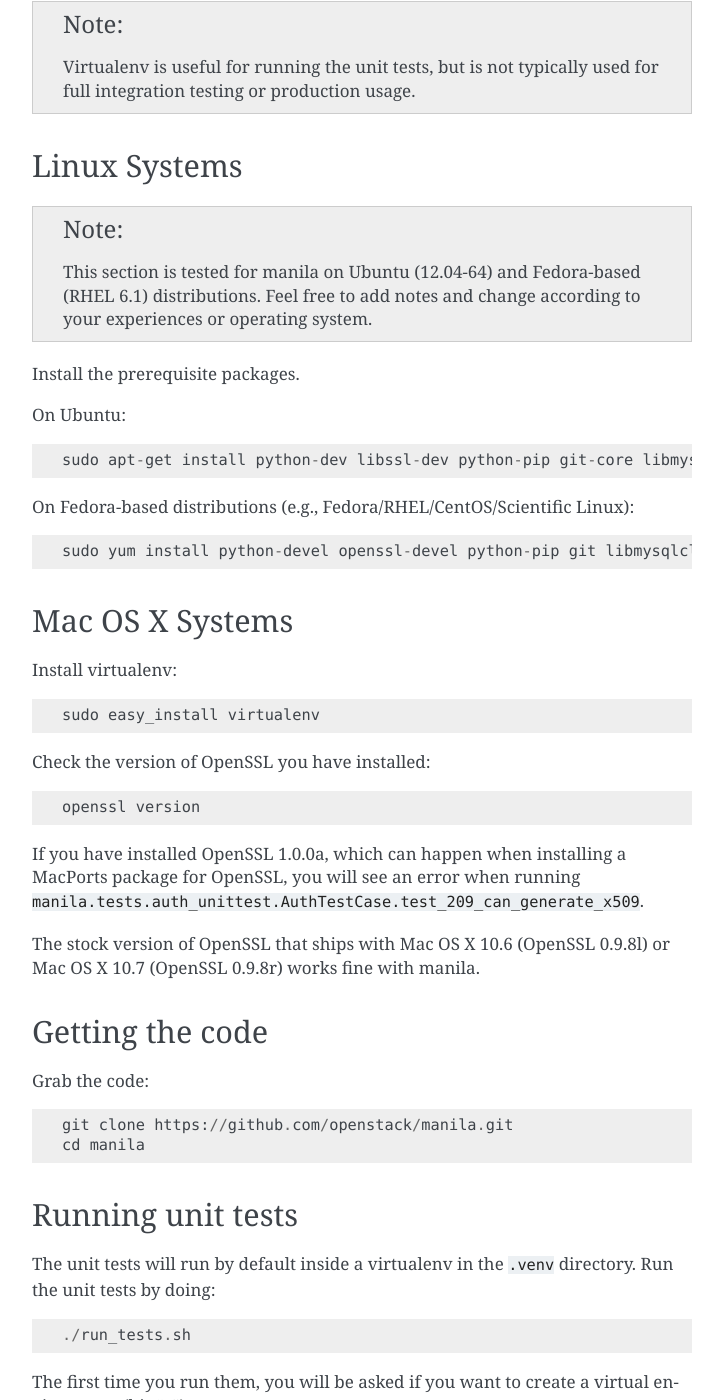
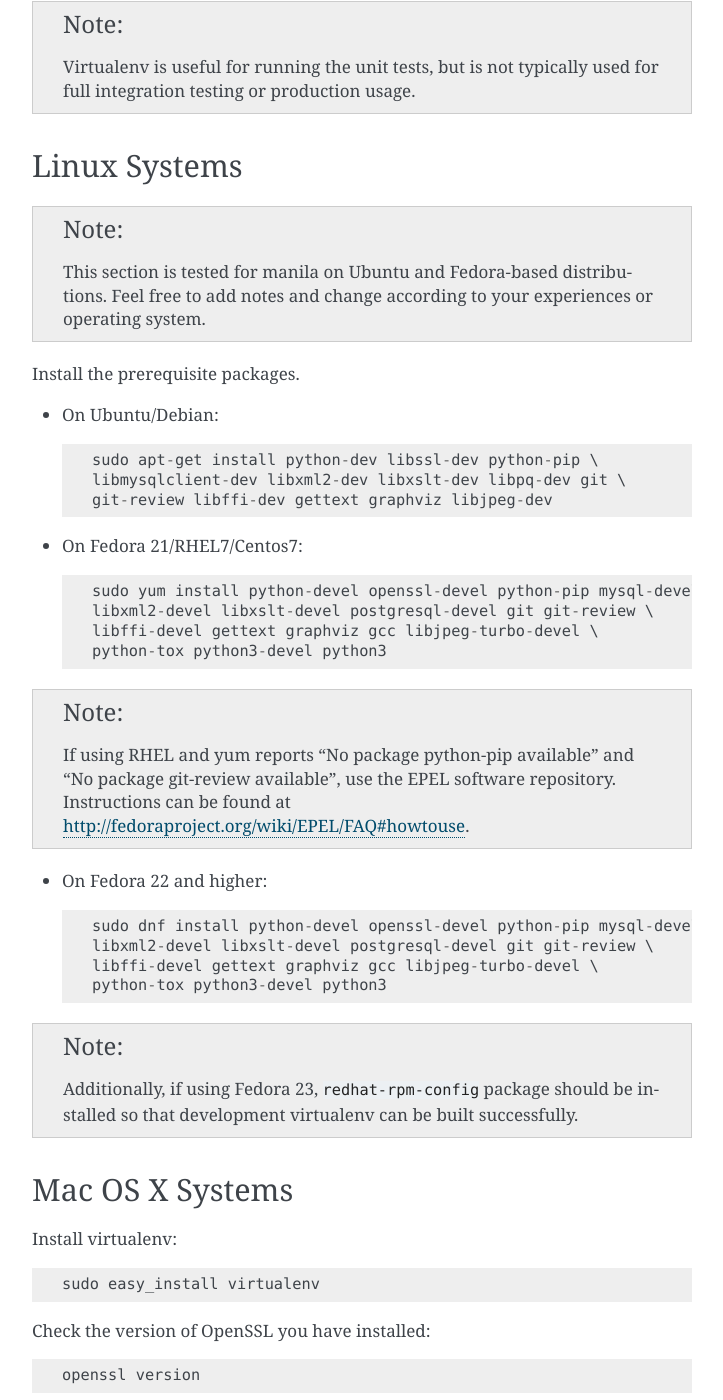
Before and after one commit to openstack/manila, a Sphinx documentation site: the page built from doc/source/devref/development.environment.rst, in a window 1280 px wide and 1400 px high, scrolled down 617 px. Shown: the whole window, without its empty margins (388-1111 px from the left). Built offline with Sphinx 7.4.7, drawn with Linux system fonts in a browser that asks for light colours; pages that are not in the unit, such as notebooks, are missing from menus; the version number could not be read and is left out.

Commit message:
update dev env doc for Fedora releases
This commit updates the development environment devref document's
instructions of package installation on Fedora-based releases.

Change-Id: Ia35f8632c45a77fce92f48a8dd7c654a20037c9d

```diff
--- a/doc/source/devref/development.environment.rst
+++ b/doc/source/devref/development.environment.rst
@@ -51,19 +51,42 @@
 
 .. note::
 
-  This section is tested for manila on Ubuntu (12.04-64) and
-  Fedora-based (RHEL 6.1) distributions. Feel free to add notes and
-  change according to your experiences or operating system.
+  This section is tested for manila on Ubuntu and Fedora-based
+  distributions. Feel free to add notes and change according to
+  your experiences or operating system.
 
 Install the prerequisite packages.
 
-On Ubuntu::
+- On Ubuntu/Debian::
 
-  sudo apt-get install python-dev libssl-dev python-pip git-core libmysqlclient-dev libpq-dev
+    sudo apt-get install python-dev libssl-dev python-pip \
+    libmysqlclient-dev libxml2-dev libxslt-dev libpq-dev git \
+    git-review libffi-dev gettext graphviz libjpeg-dev
 
-On Fedora-based distributions (e.g., Fedora/RHEL/CentOS/Scientific Linux)::
+- On Fedora 21/RHEL7/Centos7::
 
-  sudo yum install python-devel openssl-devel python-pip git libmysqlclient-dev libqp-dev
+    sudo yum install python-devel openssl-devel python-pip mysql-devel \
+    libxml2-devel libxslt-devel postgresql-devel git git-review \
+    libffi-devel gettext graphviz gcc libjpeg-turbo-devel \
+    python-tox python3-devel python3
+
+.. note::
+
+   If using RHEL and yum reports "No package python-pip available" and "No
+   package git-review available", use the EPEL software repository.
+   Instructions can be found at `<http://fedoraproject.org/wiki/EPEL/FAQ#howtouse>`_.
+
+- On Fedora 22 and higher::
+
+    sudo dnf install python-devel openssl-devel python-pip mysql-devel \
+    libxml2-devel libxslt-devel postgresql-devel git git-review \
+    libffi-devel gettext graphviz gcc libjpeg-turbo-devel \
+    python-tox python3-devel python3
+
+.. note::
+
+   Additionally, if using Fedora 23, ``redhat-rpm-config`` package should be
+   installed so that development virtualenv can be built successfully.
 
 
 Mac OS X Systems
```
